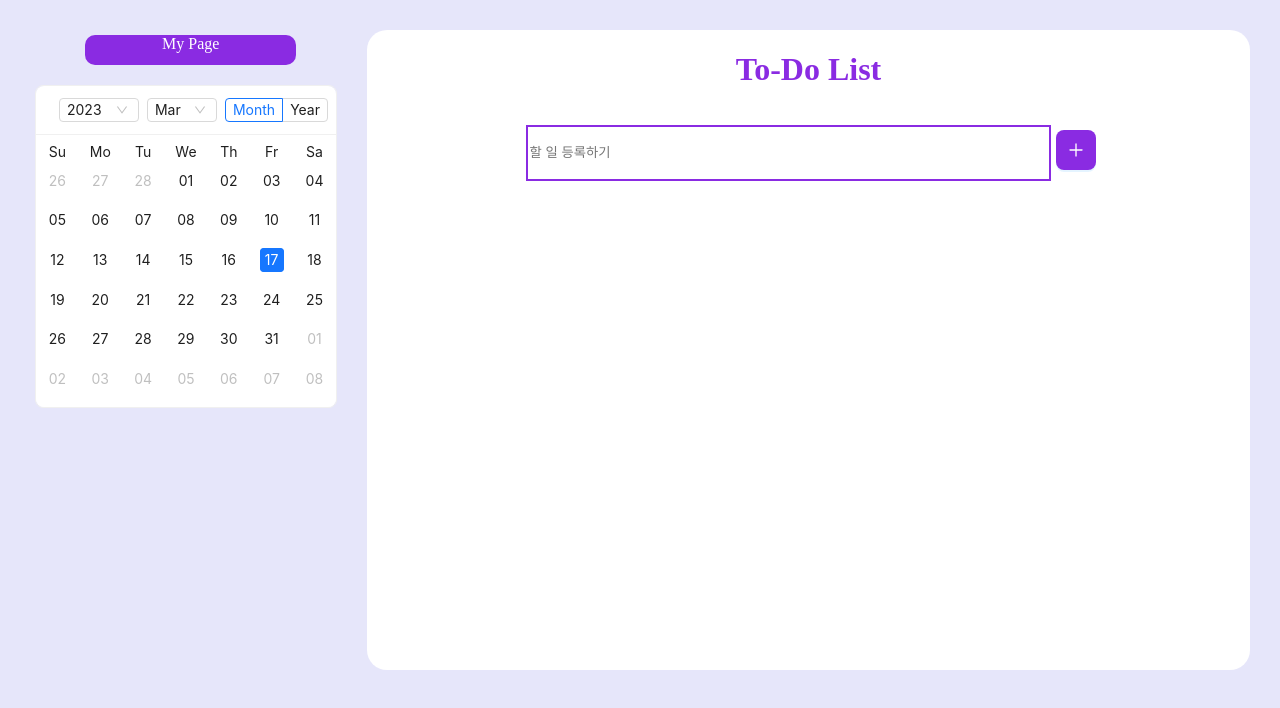
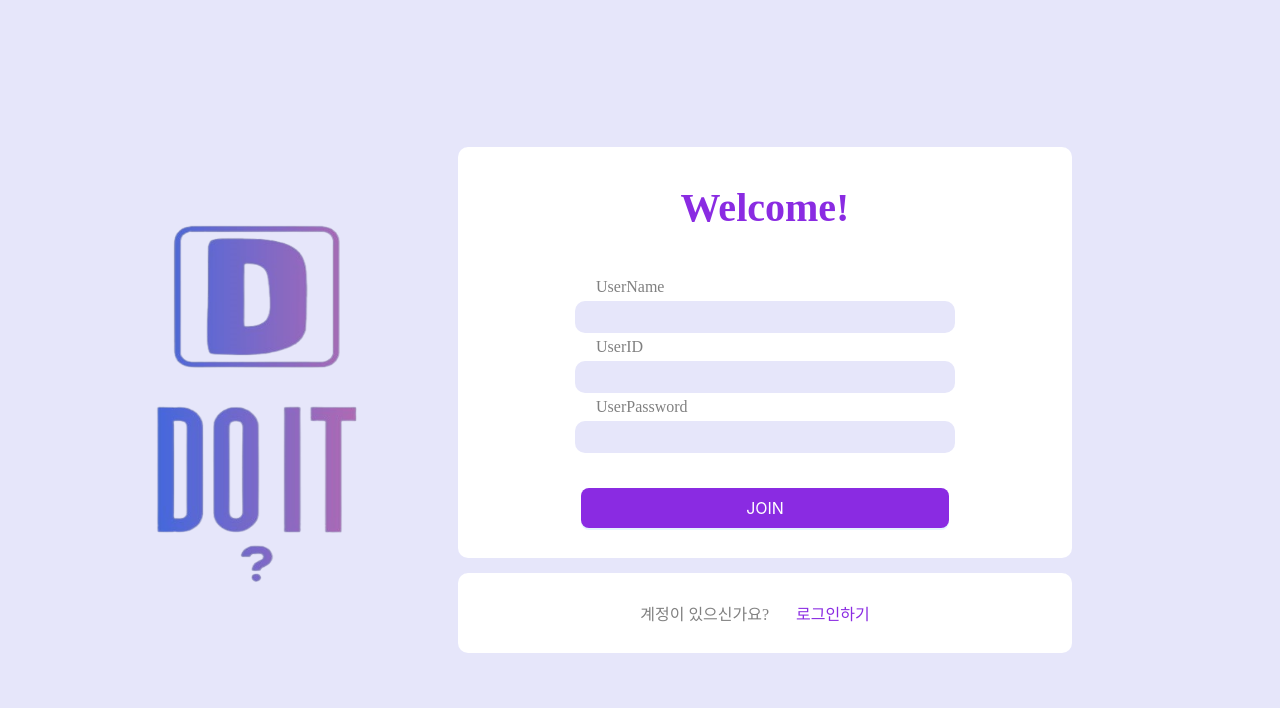
Before and after one commit to shimmins/ToDoList, a React (Create React App) app in the folder to-do-list/: page / in a window 1280 px wide. Shown: the top 708 px of the page. Built offline with nearby package versions, Linux system fonts and the light colour scheme.

Commit message:
feat: to-do db 저장

```diff
--- a/to-do-list/package.json
+++ b/to-do-list/package.json
@@ -41,5 +41,8 @@
       "last 1 firefox version",
       "last 1 safari version"
     ]
+  },
+  "devDependencies": {
+    "@types/node": "^20.10.7"
   }
 }
--- a/to-do-list/src/pages/home/Home.tsx
+++ b/to-do-list/src/pages/home/Home.tsx
@@ -1,5 +1,5 @@
 import { Button, Calendar, theme, Tooltip } from "antd";
-import React, { useState } from "react";
+import React, { useEffect, useState } from "react";
 import type { CalendarMode } from "antd/es/calendar/generateCalendar";
 import type { Dayjs } from "dayjs";
 import { PlusOutlined } from "@ant-design/icons";
@@ -7,45 +7,69 @@ import { Link } from "react-router-dom";
 
 import Axios from "axios";
 
-interface todo {
-  number: number;
-  content: String;
-  check: boolean;
+interface Todo {
+  TODO_ID: number;
+  TODO_CONTENT: String;
+  TODO_CHECK: boolean;
 }
+
 export function Home() {
   const [num, setNum] = useState(0); //localStrorage에서 번호 불러오기
   const [content, setContent] = useState("");
-  const [list, setList] = useState<todo[]>([]);
+  const [list, setList] = useState<Todo[]>([]);
   const onContent = (event: React.ChangeEvent<HTMLInputElement>) => {
     setContent(event.target.value);
   };
-  const onAdd = () => {
-    //할일 추가하기
-    const todo = {
-      number: num,
-      content: content,
-      check: false,
-    };
-    setList([...list, todo]);
-    setContent("");
-    setNum(num + 1);
-    //localStorage.setItem("todo", todo)
 
-    Axios.get("http://localhost:8000/", {})
+  useEffect(() => {
+    Axios.get<Todo[]>("http://localhost:8000/home")
       .then((res) => {
         const { data } = res;
-        console.log(data);
+        console.log("Data received:", data);
+
+        const formattedData = data.map((todo) => ({
+          TODO_ID: todo.TODO_ID,
+          TODO_CONTENT: todo.TODO_CONTENT,
+          TODO_CHECK: todo.TODO_CHECK,
+        }));
+
+        setList(formattedData);
+        setContent("");
+
+        console.log(list);
       })
       .catch((e: Error) => {
         console.error(e);
       });
+  }, []);
+
+  const onAdd = () => {
+    //할일 추가하기
+    const todo = {
+      TODO_ID: num,
+      TODO_CONTENT: content,
+      TODO_CHECK: false,
+    };
+
+    console.log(todo.TODO_CONTENT)
+    Axios.post("http://localhost:8000/home", { todo: todo.TODO_CONTENT })
+      .then((res) => {
+        console.log(res.data);
+      })
+      .catch((e: Error) => {
+        console.error(e);
+      });
+
+    setList([...list, todo]);
+    setContent("");
+    setNum(num + 1);
   };
 
   const onRemove = (number: number) => {
     console.log("삭제되었습니다", number);
     setList(
       list.filter((todo) => {
-        if (todo.number === number) return false;
+        if (todo.TODO_ID === number) return false;
         else return true;
       })
     );
@@ -65,12 +89,13 @@ export function Home() {
       style={{
         display: "flex",
         flexDirection: "row",
+        justifyContent: "center",
         backgroundColor: "#E6E6FA",
         height: "100vh",
         width: "100%",
       }}
     >
-      <div style={{ marginTop: "35px", marginLeft: "35px" }}>
+      <div style={{ margin: "50px 35px 0 0" }}>
         <div
           style={{
             marginLeft: "50px",
@@ -103,7 +128,7 @@ export function Home() {
           backgroundColor: "white",
           margin: "30px",
           width: "70%",
-          height: "80%",
+          height: "90%",
         }}
       >
         <div
@@ -166,13 +191,14 @@ export function Home() {
                     border: "3px solid gray",
                     position: "relative",
                   }}
+                  key={todo.TODO_ID}
                   onClick={() => {
                     const newList = list.map((item) => {
-                      if (todo.number === item.number) {
+                      if (todo.TODO_ID === item.TODO_ID) {
                         const newItem = {
-                          number: item.number,
-                          content: item.content,
-                          check: !item.check,
+                          TODO_ID: item.TODO_ID,
+                          TODO_CONTENT: item.TODO_CONTENT,
+                          TODO_CHECK: !item.TODO_CHECK,
                         };
                         return newItem;
                       } else {
@@ -188,10 +214,10 @@ export function Home() {
                   style={{
                     width: "60%",
                     borderBottom: "solid 2px gray",
-                    textDecoration: todo.check ? "line-through" : "none",
+                    textDecoration: todo.TODO_CHECK ? "line-through" : "none",
                   }}
                 >
-                  {todo.content}
+                  {todo.TODO_CONTENT}
                 </div>
                 <button
                   style={{
@@ -201,7 +227,7 @@ export function Home() {
                     cursor: "pointer",
                   }}
                   onClick={() => {
-                    onRemove(todo.number);
+                    onRemove(todo.TODO_ID);
                   }}
                 >
                   X
--- a/to-do-list/src/pages/index.ts
+++ b/to-do-list/src/pages/index.ts
@@ -1,5 +1,4 @@
 export * from "./home/Home";
 export * from "./join/Join";
 export * from "./login/Login";
-export * from "./mypage/test";
-export * from "./mypage/Mypage";
+export * from "./logout/Logout";
--- a/to-do-list/src/pages/join/Join.tsx
+++ b/to-do-list/src/pages/join/Join.tsx
@@ -3,9 +3,13 @@ import { useNavigate } from "react-router-dom";
 import { Button } from "antd";
 
 export function Join() {
+  const [name, setName] = useState("");
   const [id, setId] = useState("");
   const [password, setPassword] = useState("");
 
+  const onName = (event: React.ChangeEvent<HTMLInputElement>) => {
+    setName(event.target.value);
+  };
   const onId = (event: React.ChangeEvent<HTMLInputElement>) => {
     setId(event.target.value);
   };
@@ -24,19 +28,38 @@ export function Join() {
     <div
       style={{
         display: "flex",
-        flexDirection: "column",
+        flexDirection: "row",
+        justifyContent: "center",
         alignItems: "center",
         backgroundColor: "	#E6E6FA",
         height: "100vh",
         width: "100%",
       }}
     >
+      <div style={{ display: "flex", alignItems: "center" }}>
+        <img
+          alt="DOIT_LOGO.png"
+          src="./DOIT_LOGO.png"
+          style={{ width: "250px", height: "400px" }}
+        ></img>
+      </div>
       <div
         style={{
-          width: "40%",
-          margin: "90px",
+          display: "flex",
+          flexDirection: "column",
+          justifyContent: "center",
+          alignItems: "center",
+          width: "60%",
+        }}
+      >
+        <div
+          style={{
+            display: "flex",
+            flexDirection: "column",
+            justifyContent: "center",
+            width: "80%",
+            backgroundColor: "white",
             borderRadius: "10px",
-          backgroundColor: "white",
           }}
         >
           <div
@@ -44,19 +67,43 @@ export function Join() {
               display: "flex",
               justifyContent: "center",
               color: "#8A2BE2",
+              marginTop: "10px",
             }}
           >
-          <h1>Welcome!</h1>
+            <h1 style={{ fontSize: "40px" }}>Welcome!</h1>
           </div>
           <div
             style={{
               display: "flex",
               flexDirection: "column",
               alignItems: "center",
-            margin: "20px",
-            width: "100%",
+              margin: "20px 0 30px 0",
             }}
           >
+            <div
+              style={{
+                display: "flex",
+                justifyContent: "flex-start",
+                width: "55%",
+                color: "gray",
+              }}
+            >
+              UserName
+            </div>
+            <input
+              style={{
+                backgroundColor: "#E6E6FA",
+                height: "30px",
+                width: "59%",
+                border: "none",
+                borderRadius: "10px",
+                margin: "5px",
+                paddingLeft: "15px",
+              }}
+              value={name}
+              onChange={onName}
+              type="text"
+            />
             <div
               style={{
                 display: "flex",
@@ -71,10 +118,11 @@ export function Join() {
               style={{
                 backgroundColor: "#E6E6FA",
                 height: "30px",
-              width: "60%",
+                width: "59%",
                 border: "none",
                 borderRadius: "10px",
                 margin: "5px",
+                paddingLeft: "15px",
               }}
               value={id}
               onChange={onId}
@@ -94,26 +142,63 @@ export function Join() {
               style={{
                 backgroundColor: "#E6E6FA",
                 height: "30px",
-              width: "60%",
+                width: "59%",
                 border: "none",
                 borderRadius: "10px",
                 margin: "5px",
+                paddingLeft: "15px",
               }}
               value={password}
               onChange={onPassword}
               type="text"
             />
-          <div style={{ width: "100px" }}>
-            <br></br>
             <Button
-              style={{ backgroundColor: "#8A2BE2" }}
+              style={{
+                marginTop: "30PX",
+                backgroundColor: "#8A2BE2",
+                width: "60%",
+              }}
               size={"large"}
               onClick={onSubmit}
               type="primary"
-              block
             >
-              Join
+              JOIN
             </Button>
+          </div>
+        </div>
+        <div
+          style={{
+            display: "flex",
+            flexDirection: "row",
+            justifyContent: "center",
+            alignItems: "center",
+            marginTop: "15px",
+            width: "80%",
+            height: "80px",
+            backgroundColor: "white",
+            borderRadius: "10px",
+          }}
+        >
+          <div
+            style={{
+              display: "flex",
+              flexDirection: "row",
+              justifyContent: "space-around",
+              width: "45%",
+              color: "gray",
+            }}
+          >
+            계정이 있으신가요?
+            <div
+              style={{
+                marginRight: "20px",
+                color: "#8A2BE2",
+                cursor: "pointer",
+              }}
+              onClick={() => navigate("/login")}
+            >
+              로그인하기
+            </div>
           </div>
         </div>
       </div>
--- a/to-do-list/src/pages/login/Login.tsx
+++ b/to-do-list/src/pages/login/Login.tsx
@@ -1,6 +1,6 @@
 import React, { useState } from "react";
 import { Button } from "antd";
-import { Link, useNavigate } from "react-router-dom";
+import { useNavigate } from "react-router-dom";
 
 export function Login() {
   const [id, setId] = useState("");
@@ -22,19 +22,38 @@ export function Login() {
     <div
       style={{
         display: "flex",
-        flexDirection: "column",
+        flexDirection: "row",
+        justifyContent: "center",
         alignItems: "center",
         backgroundColor: "	#E6E6FA",
         height: "100vh",
         width: "100%",
       }}
     >
+      <div style={{ display: "flex", alignItems: "center" }}>
+        <img
+          alt="DOIT_LOGO.png"
+          src="./DOIT_LOGO.png"
+          style={{ width: "250px", height: "400px" }}
+        ></img>
+      </div>
       <div
         style={{
-          width: "40%",
-          marginTop: "90px",
+          display: "flex",
+          flexDirection: "column",
+          justifyContent: "center",
+          alignItems: "center",
+          width: "60%",
+        }}
+      >
+        <div
+          style={{
+            display: "flex",
+            flexDirection: "column",
+            justifyContent: "center",
+            width: "80%",
+            backgroundColor: "white",
             borderRadius: "10px",
-          backgroundColor: "white",
           }}
         >
           <div
@@ -42,16 +61,17 @@ export function Login() {
               display: "flex",
               justifyContent: "center",
               color: "#8A2BE2",
+              marginTop: "10px",
             }}
           >
-          <h1>Login</h1>
+            <h1 style={{ fontSize: "40px" }}>Login</h1>
           </div>
           <div
             style={{
               display: "flex",
               flexDirection: "column",
               alignItems: "center",
-            margin: "20px",
+              margin: "20px 0 30px 0",
             }}
           >
             <div
@@ -68,10 +88,11 @@ export function Login() {
               style={{
                 backgroundColor: "#E6E6FA",
                 height: "30px",
-              width: "60%",
+                width: "59%",
                 border: "none",
                 borderRadius: "10px",
                 margin: "5px",
+                paddingLeft: "15px",
               }}
               value={id}
               onChange={onId}
@@ -91,27 +112,28 @@ export function Login() {
               style={{
                 backgroundColor: "#E6E6FA",
                 height: "30px",
-              width: "60%",
+                width: "59%",
                 border: "none",
                 borderRadius: "10px",
                 margin: "5px",
+                paddingLeft: "15px",
               }}
               value={password}
               onChange={onPassword}
               type="text"
             />
-          <div style={{ width: "100px" }}>
-            <br></br>
             <Button
-              style={{ backgroundColor: "#8A2BE2" }}
+              style={{
+                marginTop: "30PX",
+                backgroundColor: "#8A2BE2",
+                width: "60%",
+              }}
               size={"large"}
               onClick={onLogin}
               type="primary"
-              block
             >
               Login
             </Button>
-          </div>
           </div>
         </div>
         <div
@@ -121,27 +143,33 @@ export function Login() {
             justifyContent: "center",
             alignItems: "center",
             marginTop: "15px",
-          width: "40%",
-          height: "12%",
+            width: "80%",
+            height: "80px",
+            backgroundColor: "white",
             borderRadius: "10px",
-          backgroundColor: "white",
           }}
         >
           <div
             style={{
-            width: "55%",
+              display: "flex",
+              flexDirection: "row",
+              justifyContent: "space-around",
+              width: "45%",
               color: "gray",
             }}
           >
             계정이 없으신가요?
-          <Link
+            <div
               style={{
+                marginRight: "20px",
                 color: "#8A2BE2",
+                cursor: "pointer",
               }}
-            to={"/join"}
+              onClick={() => navigate("/")}
             >
               가입하기
-          </Link>
+            </div>
+          </div>
         </div>
       </div>
     </div>
--- /dev/null
+++ b/to-do-list/src/pages/logout/Logout.tsx
@@ -0,0 +1,38 @@
+import { useNavigate } from "react-router-dom";
+
+export function Logout() {
+  const navigate = useNavigate();
+  return (
+    <div
+      style={{
+        display: "flex",
+        flexDirection: "column",
+        alignItems: "center",
+        backgroundColor: "#151F42",
+        height: "100vh",
+        width: "100%",
+      }}
+    >
+      <div
+        style={{
+          display: "flex",
+          flexDirection: "column",
+          justifyContent: "center",
+          alignItems: "center",
+        }}
+      >
+        <img
+          alt="DOIT.png"
+          src="./DOIT.png"
+          style={{ width: "1000px", height: "600px" }}
+        ></img>
+        <div
+          style={{ marginRight: "20px", color: "#A36AB9", cursor: "pointer" }}
+          onClick={() => navigate("/login")}
+        >
+          LOGIN
+        </div>
+      </div>
+    </div>
+  );
+}
```
Also changed, not shown: to-do-list/src/App.tsx (+8 -12 lines), to-do-list/src/pages/mypage/Mypage.tsx (deleted, +0 -78 lines), to-do-list/src/pages/mypage/test.tsx (deleted, +0 -45 lines), 1 other file (tests, documents, lock files or other folders). Lines whose indentation alone changed are shown as unchanged.
